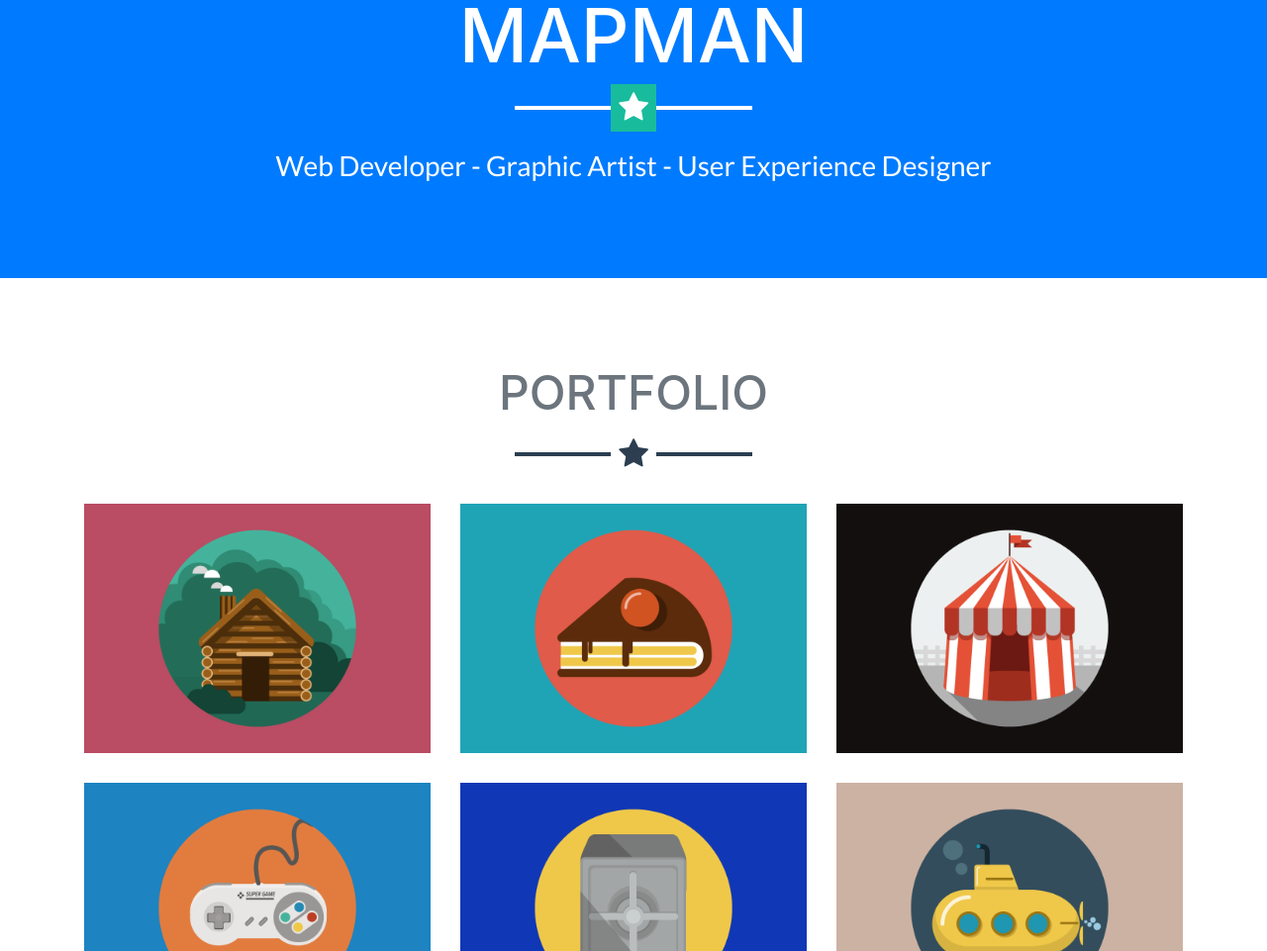
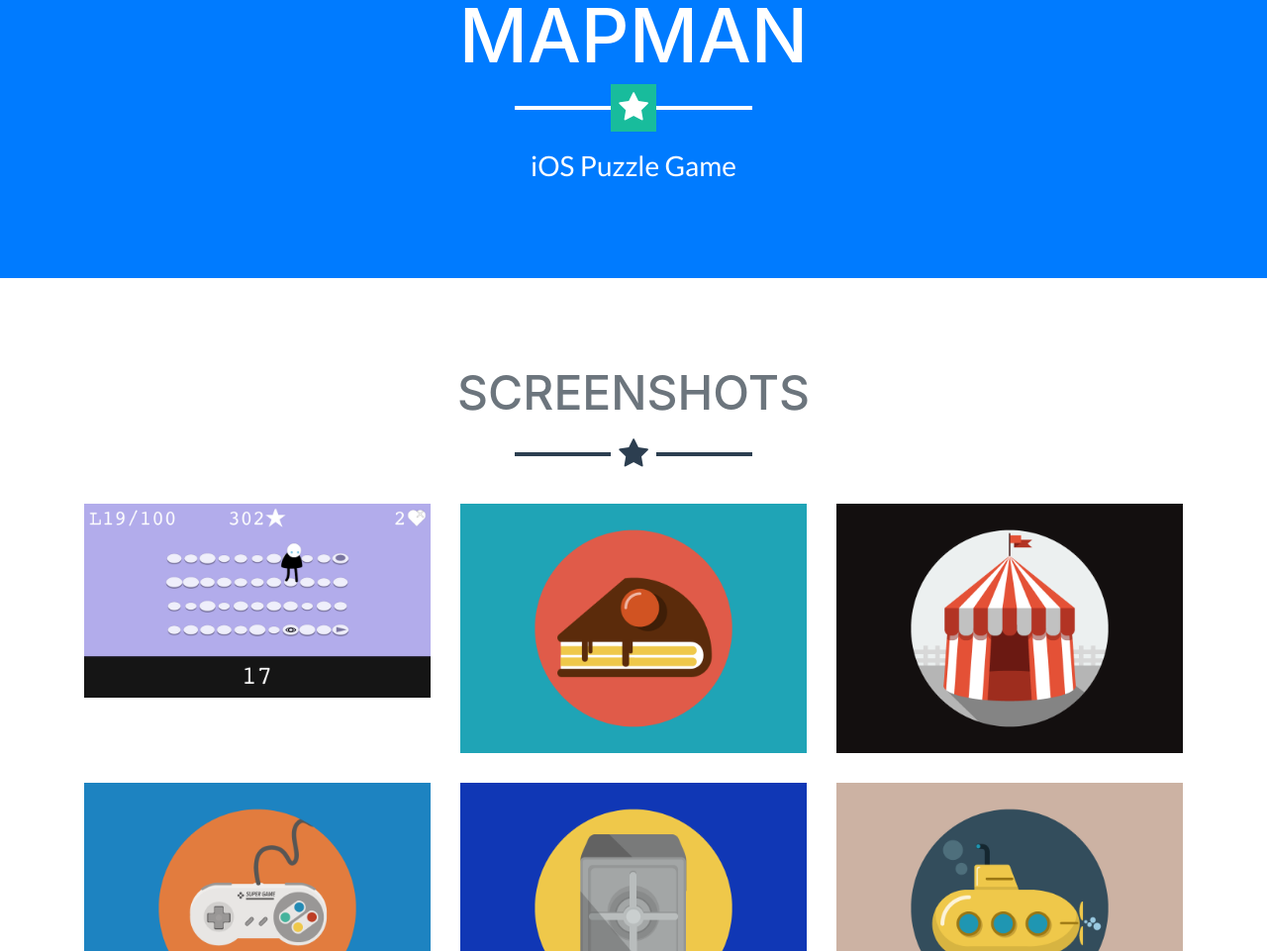
Before and after one commit to peterdougstuart/peterdougstuart.github.io, a website with bundled scripts: page index.html in a window 1280 px wide. Shown: the part 427-1388 px from the top of the page at 99% size. Built offline with nearby package versions, Linux system fonts and the light colour scheme.

Commit message:
added screen shot

```diff
--- a/index.html
+++ b/index.html
@@ -58,14 +58,14 @@
         <img class="img-fluid mb-5 d-block mx-auto" src="img/mapman.png" alt="">
         <h1 class="text-uppercase mb-0">MapMan</h1>
         <hr class="star-light">
-        <h2 class="font-weight-light mb-0">Web Developer - Graphic Artist - User Experience Designer</h2>
+        <h2 class="font-weight-light mb-0">iOS Puzzle Game</h2>
       </div>
     </header>
 
     <!-- Portfolio Grid Section -->
     <section class="portfolio" id="portfolio">
       <div class="container">
-        <h2 class="text-center text-uppercase text-secondary mb-0">Portfolio</h2>
+        <h2 class="text-center text-uppercase text-secondary mb-0">Screenshots</h2>
         <hr class="star-dark mb-5">
         <div class="row">
           <div class="col-md-6 col-lg-4">
@@ -75,7 +75,7 @@
                   <i class="fa fa-search-plus fa-3x"></i>
                 </div>
               </div>
-              <img class="img-fluid" src="img/portfolio/cabin.png" alt="">
+              <img class="img-fluid" src="img/screenshots/shot1.png" alt="">
             </a>
           </div>
           <div class="col-md-6 col-lg-4">
```
Also changed, not shown: img/screenshots/shot1.png (added).
